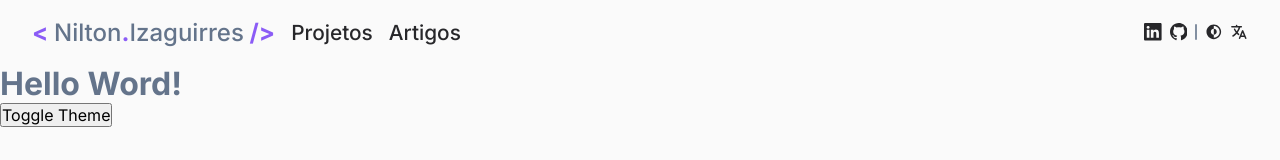
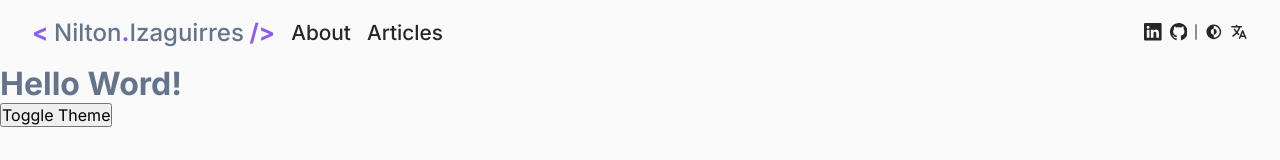
Before and after one commit to NiltonIzaguirres/portfolio, a Next.js app: page / in a window 1280 px wide. Shown: the top 160 px of the page. Built offline with nearby package versions, Linux system fonts and the light colour scheme.

Commit message:
feat: added multi languages

```diff
--- a/next.config.js
+++ b/next.config.js
@@ -1,6 +1,10 @@
 /** @type {import('next').NextConfig} */
 const nextConfig = {
   reactStrictMode: true,
+  i18n: {
+    locales: ['en-US', 'pt-BR'],
+    defaultLocale: 'en-US',
+  },
   compiler: {
     styledComponents: true
   }
--- a/src/components/Header/index.tsx
+++ b/src/components/Header/index.tsx
@@ -1,8 +1,10 @@
 import { useThemeMode } from "@/context/ThemeModeContext";
+import { useRouter } from "next/router";
 import { useEffect, useState } from "react";
 import { BsLinkedin, BsGithub } from "react-icons/bs";
 import { CgDarkMode } from "react-icons/cg";
 import { IoLanguage, IoMenuOutline, IoCloseOutline } from "react-icons/io5";
+import { headerTranslate } from "@/locale/transition";
 import { Link } from "./Link";
 
 import {
@@ -21,6 +23,14 @@ export function Header() {
   const [fixedHeader, setFixedHeader] = useState(false);
   const [lastScrollY, setLastScrollY] = useState(0);
   const { toggleTheme } = useThemeMode();
+  const { locale, push } = useRouter();
+
+  const currentLocale = locale === "en-US" ? "en-US" : "pt-BR";
+  const transitions = headerTranslate[currentLocale];
+
+  function toggleLanguage() {
+    push("/", "/", { locale: locale === "en-US" ? "pt-BR" : "en-US" });
+  }
 
   function controlNavbar() {
     if (typeof window !== "undefined") {
@@ -61,8 +71,8 @@ export function Header() {
           </Link>
 
           <LinkList isOpenMobileMenu={isOpenMobileMenu}>
-            <Link href="/project">Projetos</Link>
-            <Link href="/articles">Artigos</Link>
+            <Link href="/project">{transitions.about}</Link>
+            <Link href="/articles">{transitions.articles}</Link>
           </LinkList>
         </nav>
         <Options isOpenMobileMenu={isOpenMobileMenu}>
@@ -85,7 +95,7 @@ export function Header() {
             </button>
           </Option>
           <Option>
-            <button>
+            <button onClick={toggleLanguage}>
               <IoLanguage />
             </button>
           </Option>
--- /dev/null
+++ b/src/locale/transition.ts
@@ -0,0 +1,10 @@
+export const headerTranslate = {
+  "en-US": {
+    about: 'About',
+    articles: 'Articles'
+  },
+  "pt-BR": {
+    about: 'Sobre',
+    articles: 'Artigos'
+  }
+}
```
